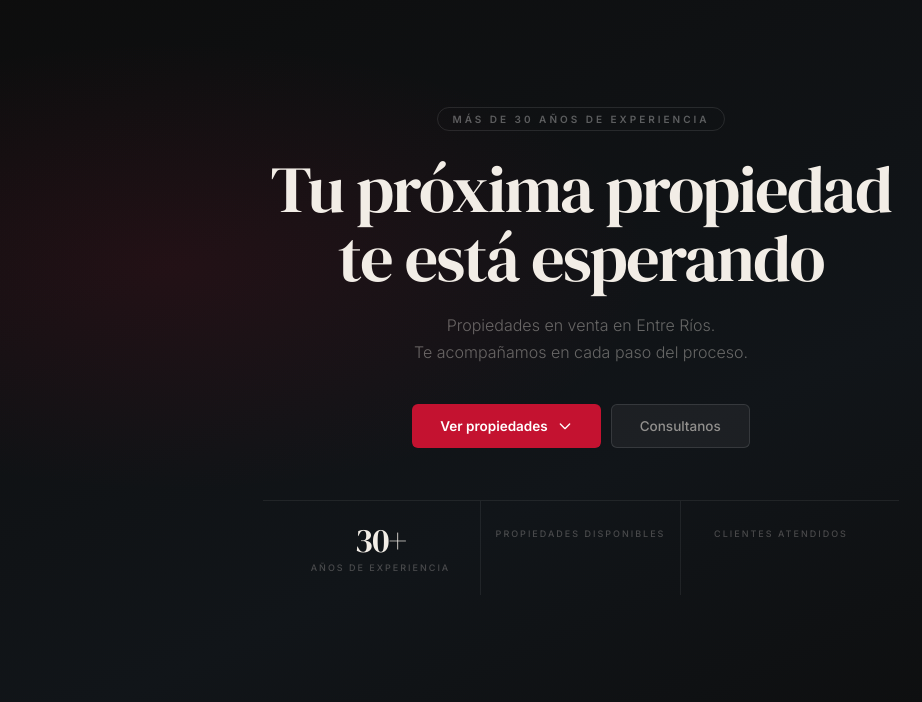
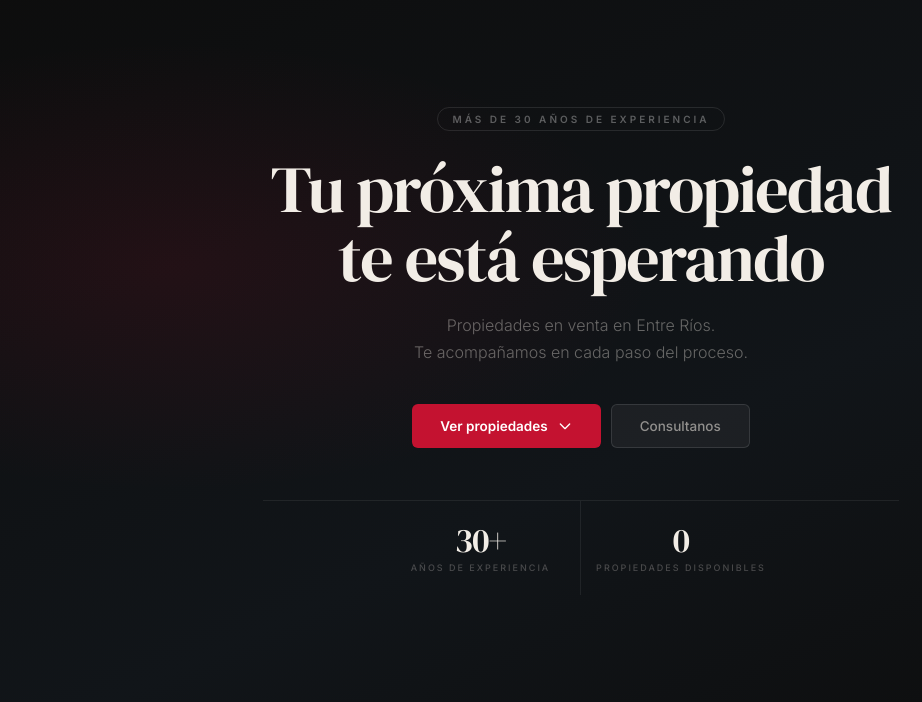
Before and after one commit to cerosmrt/app-inmobiliaria, a Flask app: page / in a window 1280 px wide. Shown: the part 64-766 px from the top of the page, without its empty margins (59-981 px from the left). Run offline with Flask 3, Linux system fonts and the light colour scheme; data that the repository does not hold is empty; some libraries are stand-ins or nearby versions.

Commit message:
fix(landing): contar propiedades publicas y sacar 'clientes atendidos'
La landing pedia /api/stats, que es solo para admin: a los visitantes les daba
401 y las cifras quedaban vacias. Ahora usa /api/public/stats, que cuenta lo
mismo que el listado publico (publicada y no borrada). 'Clientes atendidos' se
saca: ademas de no mostrarse, apuntaba a un dato interno.

Co-Authored-By: Claude Sonnet 5.5 <noreply@anthropic.com>

```diff
--- a/app.py
+++ b/app.py
@@ -663,6 +663,12 @@ def api_public_propiedades():
     return jsonify([p.as_dict_publico() for p in query.order_by(
         Propiedad.destacada.desc(), Propiedad.id.desc()
     ).all()])
+
+@app.route('/api/public/stats')
+def api_public_stats():
+    """Contador de la landing: mismo criterio que el listado público."""
+    n = Propiedad.query.filter_by(publicada=True).filter(Propiedad.deleted_at.is_(None)).count()
+    return jsonify({'publicas': n})
 
 @app.route('/api/public/propiedades/<int:id>')
 def api_public_propiedad(id):
--- a/templates/index.html
+++ b/templates/index.html
@@ -475,10 +475,6 @@
                 <div class="hero-stat-num" id="hero-stat-disponibles">—</div>
                 <div class="hero-stat-lbl">Propiedades disponibles</div>
             </div>
-            <div class="hero-stat">
-                <div class="hero-stat-num" id="hero-stat-clientes">—</div>
-                <div class="hero-stat-lbl">Clientes atendidos</div>
-            </div>
         </div>
     </div>
 </section>
@@ -861,13 +857,11 @@
         buscar();
         track('view_listado');
 
-        fetch('/api/stats')
+        fetch('/api/public/stats')
             .then(r => r.json())
             .then(s => {
                 const d = document.getElementById('hero-stat-disponibles');
-                const c = document.getElementById('hero-stat-clientes');
-                if (d) d.textContent = s.disponibles;
-                if (c) c.textContent = s.clientes;
+                if (d) d.textContent = s.publicas;
             }).catch(() => {});
 
         const scrollBtn = document.getElementById('scroll-top');
```
